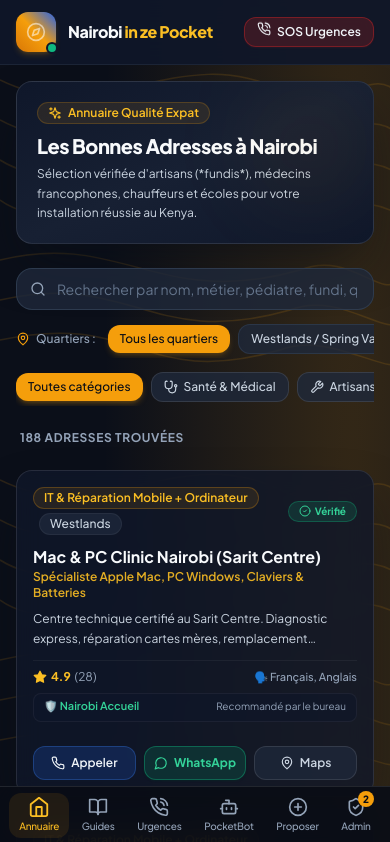
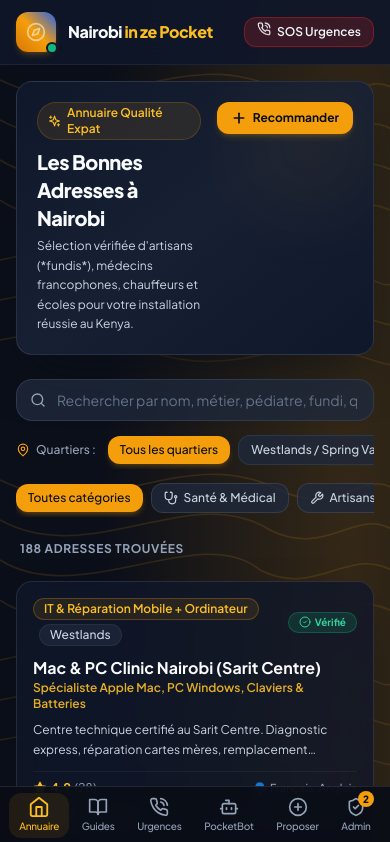
Before and after one commit to benja2025/nairobi-in-ze-pocket, a React (Vite) app: page / in a window 390 px wide. Shown: the top 842 px of the page. Built offline with nearby package versions, Linux system fonts and the light colour scheme.

Commit message:
fix: make recommander banner button clickable with pointer-events-none on blur overlay

```diff
--- a/src/features/directory/DirectoryPage.tsx
+++ b/src/features/directory/DirectoryPage.tsx
@@ -127,8 +127,8 @@
     <div className="space-y-6 pb-24">
       {/* Banner Pitch */}
       <div className="glass-panel rounded-2xl p-5 sm:p-6 bg-gradient-to-br from-slate-900 via-slate-850 to-slate-900 border-amber-500/20 relative overflow-hidden">
-        <div className="absolute top-0 right-0 w-32 h-32 bg-amber-500/5 rounded-full blur-2xl" />
-        <div className="flex items-start justify-between">
+        <div className="absolute top-0 right-0 w-32 h-32 bg-amber-500/5 rounded-full blur-2xl pointer-events-none" />
+        <div className="flex items-start justify-between gap-4 relative z-10">
           <div>
             <div className="inline-flex items-center space-x-1.5 px-2.5 py-0.5 rounded-full text-xs font-semibold bg-amber-500/10 text-amber-400 border border-amber-500/20 mb-2">
               <Sparkles className="w-3.5 h-3.5" />
@@ -143,10 +143,11 @@
           </div>
 
           <button
+            type="button"
             onClick={onNavigateToSubmit}
-            className="hidden sm:flex items-center space-x-1.5 px-3 py-2 rounded-xl bg-amber-500 hover:bg-amber-600 text-slate-950 font-bold text-xs transition-all shadow-md shadow-amber-500/20 shrink-0"
+            className="flex items-center space-x-1.5 px-3.5 py-2 rounded-xl bg-amber-500 hover:bg-amber-400 text-slate-950 font-bold text-xs transition-all shadow-md shadow-amber-500/20 shrink-0 cursor-pointer active:scale-95"
           >
-            <Plus className="w-4 h-4" />
+            <Plus className="w-4 h-4 stroke-[2.5]" />
             <span>Recommander</span>
           </button>
         </div>
```
